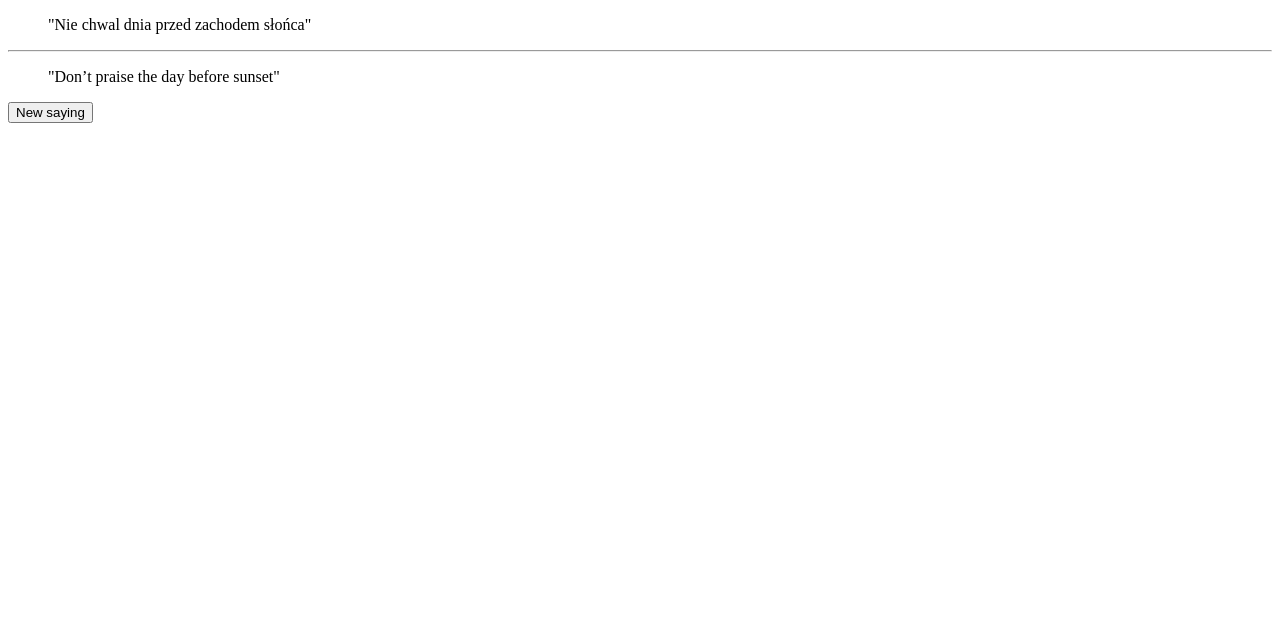
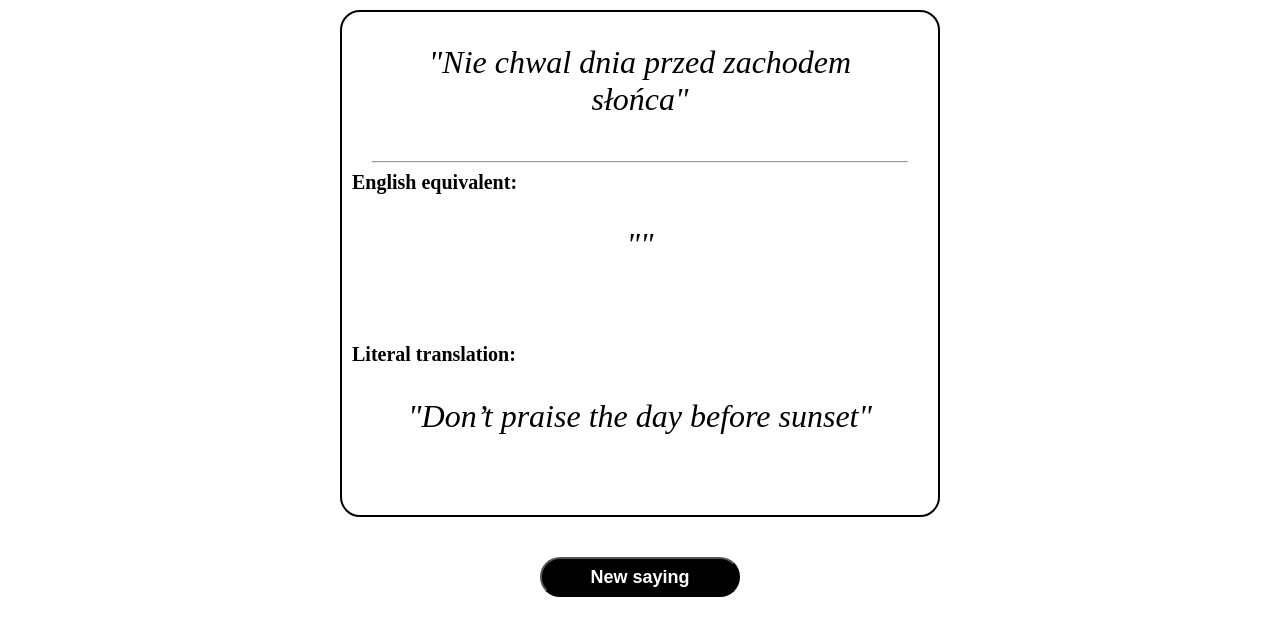
Before and after one commit to rafaelsaback/polish-sayings-generator, a plain HTML site: page index.html in a window 1280 px wide. Drawn offline with Linux system fonts and the light colour scheme.

Commit message:
Format widget with CSS

```diff
--- a/index.html
+++ b/index.html
@@ -2,7 +2,7 @@
 <html lang="en-US">
 <head>
   <meta charset="UTF-8">
-  <meta name="viewport" description="width=device-width, initial-scale=1">
+  <meta name="viewport" content="width=device-width, initial-scale=1.0">
   <script src="script.js" defer> </script>
   <link rel="stylesheet" type="text/css" href="style.css">
   <title> Polish Sayings Generator </title>
@@ -12,13 +12,20 @@
   <!-- BEGIN OF WORDPRESS PAGE -->
   <div id="body-sayings">
 
-    <blockquote id="polish-saying" class="polish-saying"></blockquote>
-    <hr>
-    <blockquote id="translated-saying" class="translated-saying"></blockquote>
-    <button id="new-saying-button" class="new-saying-button"> New saying </button>
+    <div class="container-btn-sayings">
+      <div class="container-sayings">
+        <blockquote id="polish-saying" class="saying"></blockquote>
+        <hr class="bar">
+        <label id="label-equivalent" class="label"> English equivalent: </label>
+        <blockquote id="equivalent-saying" class="saying"></blockquote>
+        <label id="label-translation" class="label"> Literal translation: </label>
+        <blockquote id="translated-saying" class="saying"></blockquote>
+      </div>
+      <button id="new-saying-button" class="btn"> New saying </button>
+    </div>
 
   </div>
-  <!-- END OF WORDPRESS PAGE -->
+<!-- END OF WORDPRESS PAGE -->
 
 </body>
 <footer>
--- /dev/null
+++ b/sass.scss
@@ -0,0 +1,79 @@
+$thick-dark-border: 0.15rem solid black;
+html {
+  box-sizing: border-box;
+}
+*, *:before, *:after {
+  box-sizing: inherit;
+}
+// *, *:before, *:after {
+//   box-sizing: border-box;
+// }
+
+#body-sayings {
+
+  .container-btn-sayings {
+    margin: auto;
+    min-width: 300px;
+  }
+
+  .container-sayings {
+    border: $thick-dark-border;
+    border-radius: 20px;
+    max-width: 600px;
+    width: 100%;
+    margin: 10px auto 40px;
+  }
+
+  .bar {
+    width: 90%;
+  }
+
+  .label {
+    margin: 10px;
+    font-size: 20px;
+    font-weight: bold;
+  }
+
+  .saying {
+    font-style: italic;
+    font-size: 32px;
+    text-align: center;
+    margin-top: 40px auto 40px;
+    min-height: 85px;;
+  }
+
+.btn {
+  display: block;
+  margin: auto;
+  border-radius: 60px;
+  border-color: black;
+  background-color: black;
+  height: 40px;
+  width: 200px;
+  font-weight: bold;
+  font-size: 18px;
+  color: white;
+}
+
+.btn:focus {
+  outline: 0;
+}
+
+  @media only screen and (min-width: 800px) {
+    .btn:hover {
+      cursor: pointer;
+      background-color: white;
+      color: black;
+    }
+
+  }
+
+  @media only screen and (max-width: 500px) {
+    .saying {
+      // min-height: 185px;
+      font-size: 24px;
+      margin: 24px 10px;
+    }
+  }
+
+}
--- a/script.js
+++ b/script.js
@@ -1,177 +1,246 @@
 const POLISHSAYING = document.querySelector('#polish-saying');
+const EQUIVALENTSAYING = document.querySelector('#equivalent-saying');
 const TRANSLATEDSAYING = document.querySelector('#translated-saying');
 const BUTTON = document.querySelector('#new-saying-button');
 
 var sayings = [
   {
     "saying": "Jak cię widzą, tak cię piszą",
+    "equivalent-pt": "",
     "translation-pt": "Como te vêem, te descrevem",
-    "translation-en": "Fine feathers make fine birds"
+    "equivalent-en": "Fine feathers make fine birds",
+    "translation-en": "As they see you, they describe you"
   },
   {
     "saying": "Gdyby kózka nie skakała, to by nóżki nie złamała",
-    "translation-pt": "Melhor prevenir do que remediar",
-    "translation-en": "Better safe than sorry"
+    "equivalent-pt": "Melhor prevenir do que remediar",
+    "translation-pt": "Se a cabra não pulasse, não quebraria as pernas",
+    "equivalent-en": "Better safe than sorry",
+    "translation-en": "If the goat didn't jump, it wouldn't break the legs"
   },
   {
     "saying": "Z kim się zadajesz, takim się stajesz",
-    "translation-pt": "Diga-me com quem andas que eu te direi quem tu és",
-    "translation-en": "You become whom you befriend"
+    "equivalent-pt": "Quem com porcos anda, farelos come",
+    "translation-pt": "",
+    "equivalent-en": "You become whom you befriend",
+    "translation-en": ""
   },
   {
     "saying": "Kto się czubi, ten się lubi",
-    "translation-pt": "Quem ama briga",
+    "equivalent-pt": "Quem ama briga",
+    "translation-pt": "",
+    "equivalent-en": "",
     "translation-en": "Those who argue, like each other"
   },
   {
     "saying": "Lepszy wróbel w garści niż gołąb na dachu",
-    "translation-pt": "Melhor um pássaro na mão do que dois voando",
+    "equivalent-pt": "Melhor um pássaro na mão do que dois voando",
+    "translation-pt": "Melhor um pardal na mão do que uma pomba no telhado",
+    "equivalent-en": "A bird in the hand is worth more than two in the bush",
     "translation-en": "It’s better to have a sparrow in your hand, than a pigeon on the roof"
   },
   {
     "saying": "Co nagle, to po diable",
-    "translation-pt": "A pressa é inimiga da perfeição",
-    "translation-en": "Haste makes waste"
+    "equivalent-pt": "A pressa é inimiga da perfeição",
+    "translation-pt": "",
+    "equivalent-en": "Haste makes waste",
+    "translation-en": ""
   },
   {
     "saying": "Mądry Polak po szkodzie",
-    "translation-pt": "É fácil prever o que já aconteceu",
-    "translation-en": "It's easy to be wise after the event"
+    "equivalent-pt": "É fácil prever o que já aconteceu",
+    "translation-pt": "Polonês inteligente depois que o dano foi feito",
+    "equivalent-en": "It's easy to be wise after the event",
+    "translation-en": "Smart pole after the damage is done"
   },
   {
     "saying": "Co kraj to obyczaj",
+    "equivalent-pt": "",
     "translation-pt": "Cada país tem seus costumes",
+    "equivalent-en": "",
     "translation-en": "Every country has its owns customs"
   },
   {
     "saying": "Musi to na Rusi, a w Polsce jak kto chce",
+    "equivalent-pt": "",
     "translation-pt": "Obrigatório na Rússia, e na Polônia como cada um quiser",
+    "equivalent-en": "",
     "translation-en": "In Russia it's as you must, in Poland as you wish"
   },
   {
     "saying": "Kto pije i pali ten nie ma robali",
+    "equivalent-pt": "",
     "translation-pt": "Quem bebe e fuma não tem vermes",
-    "translation-en": "The one who both smokes and drinks doesn’t get roundworms"
+    "equivalent-en": "",
+    "translation-en": "The one who smokes and drinks doesn’t get roundworms"
   },
   {
     "saying": "Ładnemu we wszystkim ładnie",
+    "equivalent-pt": "",
     "translation-pt": "Uma pessoa bonita fica bonita em qualquer coisa",
+    "equivalent-en": "",
     "translation-en": "A pretty person looks pretty in everything"
   },
   {
     "saying": "Nie chwal dnia przed zachodem słońca",
+    "equivalent-pt": "",
     "translation-pt": "Não elogie o dia antes do sol se pôr",
+    "equivalent-en": "",
     "translation-en": "Don’t praise the day before sunset"
   },
   {
     "saying": "Wszędzie dobrze, ale w domu najlepiej",
-    "translation-pt": "Não há lugar como nossa casa",
-    "translation-en": "There's no place like home"
+    "equivalent-pt": "Não há lugar como nossa casa",
+    "translation-pt": "",
+    "equivalent-en": "There's no place like home",
+    "translation-en": ""
   },
   {
     "saying": "Potrzeba jest matką wynalazków",
-    "translation-pt": "A necessidade aguça o engenho",
-    "translation-en": "Necessity is the mother of invention"
+    "equivalent-pt": "A necessidade é a mãe das invenções",
+    "translation-pt": "",
+    "equivalent-en": "Necessity is the mother of invention",
+    "translation-en": ""
   },
   {
     "saying": "Kiedy wszedłeś między wrony, musisz krakać jak i one",
-    "translation-pt": "Quando em Roma, faça como os Romanos",
-    "translation-en": "When in Rome, do as the Romans do"
+    "equivalent-pt": "Quando em Roma, faça como os Romanos",
+    "translation-pt": "Quando você estiver entre os corvos, você deve grasnar como um",
+    "equivalent-en": "When in Rome, do as the Romans do",
+    "translation-en": "When you came in between the crows, you must croak like them"
   },
   {
     "saying": "Tonący brzytwy się chwyta",
-    "translation-pt": "Para grandes males, grandes remédios",
-    "translation-en": "Desperate times call for desperate measures"
+    "equivalent-pt": "Para grandes males, grandes remédios",
+    "translation-pt": "Um homem se afogando pega uma navalha",
+    "equivalent-en": "Desperate times call for desperate measures",
+    "translation-en": "A drowning man grabs a razor"
   },
   {
     "saying": "Nie mój cyrk, nie moje małpy",
-    "translation-pt": "Cada um com seus problemas",
-    "translation-en": "Not my business"
+    "equivalent-pt": "Cada um com seus problemas",
+    "translation-pt": "Não é meu circo, não são meus macacos",
+    "equivalent-en": "Not my business",
+    "translation-en": "Not my circus, not my monkeys"
   },
   {
     "saying": "Mieć muchy w nosie",
-    "translation-pt": "Estar com moscas no nariz (estar irritado)",
-    "translation-en": "To have flies in the nose (to be angry)"
+    "equivalent-pt": "Estar irritado",
+    "translation-pt": "Estar com moscas no nariz",
+    "equivalent-en": "To be angry",
+    "translation-en": "To have flies in the nose"
   },
   {
     "saying": "Wiercić komuś dziurę w brzuchu",
-    "translation-pt": "Fazer um buraco na barriga de alguém (irritar alguém)",
-    "translation-en": "To drill a hole into someone's belly (to pestering)"
+    "equivalent-pt": "Irritar alguém",
+    "translation-pt": "Fazer um buraco na barriga de alguém",
+    "equivalent-en": "To pester someone",
+    "translation-en": "To drill a hole into someone's belly"
   },
   {
     "saying": "Nie wywołuj wilka z lasu",
-    "translation-pt": "Não cutuque a onça com vara curta",
-    "translation-en": "Don’t tempt fate"
+    "equivalent-pt": "Não cutuque a onça com vara curta",
+    "translation-pt": "Não chame o lobo da floresta",
+    "equivalent-en": "Don’t tempt fate",
+    "translation-en": "Don't call the wolf from the woods"
   },
   {
     "saying": "Nabić kogoś w butelkę",
-    "translation-pt": "Passar a perna em alguém",
-    "translation-en": "To pull one's leg"
+    "equivalent-pt": "Passar a perna em alguém",
+    "translation-pt": "Colocar alguém na garrafa",
+    "equivalent-en": "To pull one's leg",
+    "translation-en": "To put someone into a bottle"
   },
   {
     "saying": "Wypchać się sianem",
-    "translation-pt": "Suma daqui!",
-    "translation-en": "Get lost!"
+    "equivalent-pt": "Suma daqui!",
+    "translation-pt": "Encher-se de feno",
+    "equivalent-en": "Get lost!",
+    "translation-en": "To fill yourself with hay"
   },
   {
     "saying": "Bułka z masłem",
-    "translation-pt": "Mamão com açucar",
-    "translation-en": "Easy-peasy"
+    "equivalent-pt": "Mamão com açucar",
+    "translation-pt": "Pão com manteiga",
+    "equivalent-en": "Easy-peasy",
+    "translation-en": "Bun with butter"
   },
   {
     "saying": "Zrobili mnie w konia",
-    "translation-pt": "Eles me enganaram",
-    "translation-en": "I was fooled"
+    "equivalent-pt": "Eles me enganaram",
+    "translation-pt": "Me fizeram de cavalo",
+    "equivalent-en": "I was fooled",
+    "translation-en": "They've made into a horse"
   },
   {
     "saying": "Mieć węża w kieszeni",
-    "translation-pt": "Ter uma cobra no bolso (pão-duro)",
-    "translation-en": "To have a snake in the pocket (to be tight-fisted)"
+    "equivalent-pt": "Pão-duro",
+    "translation-pt": "Ter uma cobra no bolso",
+    "equivalent-en": "Tight-fisted",
+    "translation-en": "To have a snake in the pocket"
   },
   {
     "saying": "Apetyt rośnie w miarę jedzenia",
-    "translation-pt": "Quanto mais se tem, mais se quer",
-    "translation-en": "The more you have the more you want"
+    "equivalent-pt": "Quanto mais se tem, mais se quer",
+    "translation-pt": "O apetite cresce na medida da comida",
+    "equivalent-en": "The more you have the more you want",
+    "translation-en": "The apetite grows with the food"
   },
   {
     "saying": "Być kulą u nogi",
-    "translation-pt": "Pé no saco",
-    "translation-en": "To be a pain in the a**"
+    "equivalent-pt": "Pé no saco",
+    "translation-pt": "Ser uma bola nas pernas",
+    "equivalent-en": "To be a pain in the a**",
+    "translation-en": "To be a ball by the legs"
   },
   {
-    "saying": "Cel uśwyięca środki",
-    "translation-pt": "Os fins justificam os meios",
-    "translation-en": "The goal justifies the means"
+    "saying": "Cel uświęca środki",
+    "equivalent-pt": "Os fins justificam os meios",
+    "translation-pt": "",
+    "equivalent-en": "The goal justifies the means",
+    "translation-en": ""
   },
   {
     "saying": "Co dwie głowy to nie jedna",
-    "translation-pt": "Duas cabeças pensam melhor que uma",
-    "translation-en": "Two heads are better than one"
+    "equivalent-pt": "Duas cabeças pensam melhor que uma",
+    "translation-pt": "",
+    "equivalent-en": "Two heads are better than one",
+    "translation-en": ""
   },
   {
     "saying": "Co ma piernik do wiatraka?",
-    "translation-pt": "O que tem a ver o c* com as calças?",
-    "translation-en": "What does that have to do with the price of tea in China?"
+    "equivalent-pt": "O que tem a ver o c* com as calças?",
+    "translation-pt": "O que o bolo tem a ver com o moinho de vento",
+    "equivalent-en": "What does that have to do with the price of tea in China?",
+    "translation-en": "What does the gingerbread has to do with the windmill?"
   },
   {
     "saying": "Czuć się jak ryba w wodzie",
-    "translation-pt": "Sentir-se como um peixe dentro d'águe (Sentir-se bem confortável em alguma situação)",
-    "translation-en": "To take to something like a duck to water"
+    "equivalent-pt": "Sentir-se bem confortável em alguma situação",
+    "translation-pt": "Sentir-se como um peixe dentro d'água",
+    "equivalent-en": "To take to something like a duck to water",
+    "translation-en": "To feel like a fish in the water"
   },
   {
     "saying": "Kląć jak szewc",
+    "equivalent-pt": "",
     "translation-pt": "Xingar como um sapateiro",
-    "translation-en": "To swear like a sailor"
+    "equivalent-en": "To swear like a sailor",
+    "translation-en": "To swear like a shoemaker"
   },
   {
     "saying": "Kłamstwo ma krótkie nogi",
-    "translation-pt": "Mentira tem pernas curtas",
-    "translation-en": "A lie has no legs"
+    "equivalent-pt": "Mentira tem pernas curtas",
+    "translation-pt": "",
+    "equivalent-en": "A lie has no legs",
+    "translation-en": "A lie has short legs"
   },
   {
     "saying": "Pieniądze szczęścia nie dają",
-    "translation-pt": "Dinheiro não traz felicidade",
-    "translation-en": "Money doesn't buy happiness"
+    "equivalent-pt": "Dinheiro não traz felicidade",
+    "translation-pt": "",
+    "equivalent-en": "Money doesn't buy happiness",
+    "translation-en": "Money doesn't give happiness"
   }
 ];
 
@@ -180,6 +249,7 @@ var generateNewSaying = function() {
   let i = Math.floor(Math.random() * range);
   let saying = mutableSayings[i];
   POLISHSAYING.innerHTML = '"' + saying["saying"] + '"';
+  EQUIVALENTSAYING.innerHTML = '"' + saying["equivalent-en"] + '"';
   TRANSLATEDSAYING.innerHTML = '"' + saying["translation-en"] + '"';
   mutableSayings.splice(i,1);
   if(mutableSayings.length === 0){
```
Also changed, not shown: style.css.
